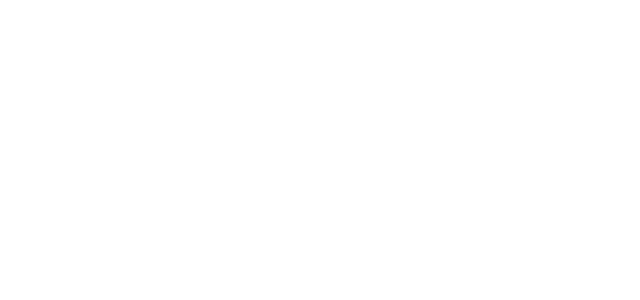
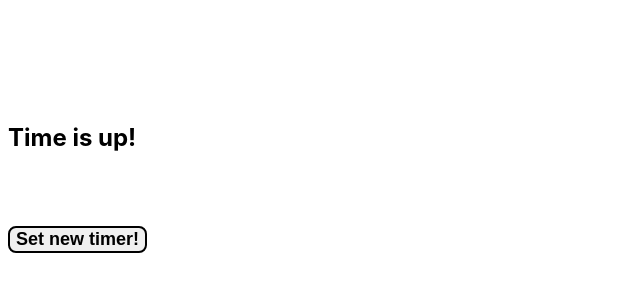
Before and after one commit to vickanS/Individuell-examination-interval-App-Victoria-Sten--senius-FE23, a React (Vite) app: page /alarm-view in a window 1280 px wide. Shown: the top 300 px of the page, without its empty margins (0-640 px from the left). Built offline with nearby package versions, Linux system fonts and the light colour scheme.

Commit message:
Added content in the AlarmView component

```diff
--- a/src/components/AlarmView/AlarmView.jsx
+++ b/src/components/AlarmView/AlarmView.jsx
@@ -1,20 +1,25 @@
 import React from 'react';
+import { useNavigate } from 'react-router-dom';
 import '../../Styles/AlarmView.css';
+import alarmicon from '../../assets/alarmicon.svg';
 
 
 const AlarmView = () => {
+   const navigate = useNavigate();
+
+   const handleGoToSetTimer = () => {
+    navigate('/set-timer')
+   }
+
+
     return (
-        <div className='Alarm-view'>
-
+        <div className='alarm-view'>
+            <img src={alarmicon} alt='Alarm icon' className='alarm-icon' />
+            <h2>Time is up!</h2>
+            <button onClick={handleGoToSetTimer}>Set new timer!</button>
         </div>
     )
 }
 
 
-
-
-
-
-
-
 export default AlarmView;
```
